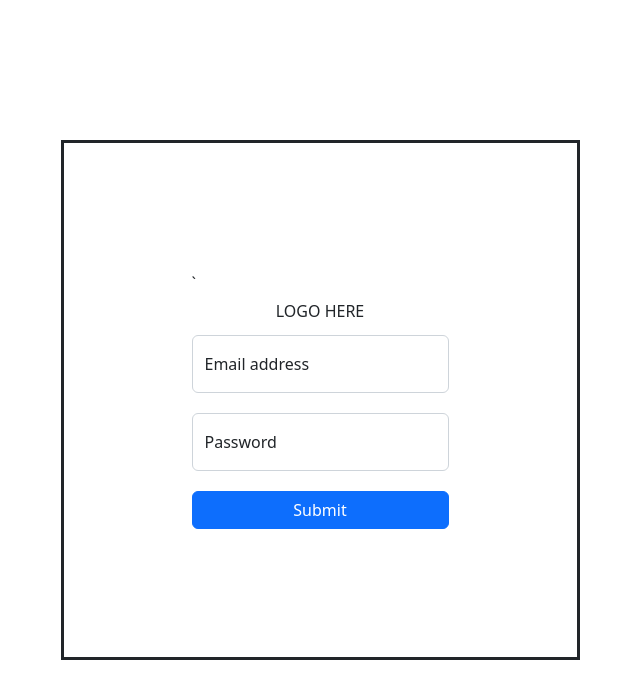
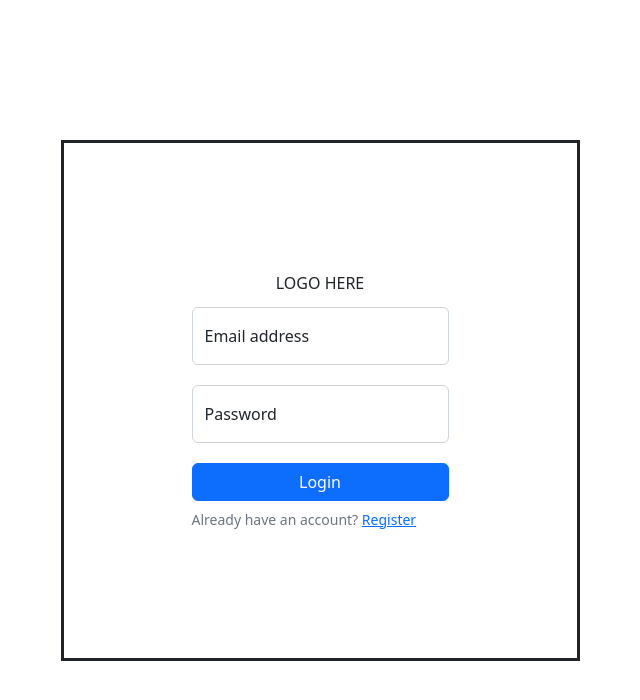
Before and after one commit to smkazun/chatapp-frontend, a React (Create React App) app in the folder chatapp-frontend/: page / in a window 1280 px wide. Shown: the top 700 px of the page, without its empty margins (320-960 px from the left). Built offline with nearby package versions, Linux system fonts and the light colour scheme.

Commit message:
rework login page with login and register forms

```diff
--- a/chatapp-frontend/src/App.tsx
+++ b/chatapp-frontend/src/App.tsx
@@ -1,5 +1,5 @@
-import {BrowserRouter, Route, Routes, Link} from 'react-router-dom';
-import Login from './pages/Login/Login';
+import {BrowserRouter, Route, Routes} from 'react-router-dom';
+import LoginPage from './pages/Login/LoginPage';
 import Home from './pages/Home/Home';
 
 
@@ -9,7 +9,7 @@ const App = () => {
     return (
         <BrowserRouter>
             <Routes>
-                <Route path="/" element={<Login />} />
+                <Route path="/" element={<LoginPage />} />
                 <Route path="home" element={<Home />} />
             </Routes>
 
--- /dev/null
+++ b/chatapp-frontend/src/components/Forms/LoginForm.css
@@ -0,0 +1,13 @@
+.loginContainer{
+    display: flex;
+    justify-content: center;
+    align-items: center;
+    padding: 10%;
+
+    border-style: solid;
+}
+
+/*TODO*/
+.logo{
+    text-align: center;
+}
--- a/chatapp-frontend/src/pages/Login/Login.tsx
+++ b/chatapp-frontend/src/components/Forms/LoginForm.tsx
@@ -4,11 +4,11 @@ import Form from 'react-bootstrap/Form';
 import FloatingLabel from 'react-bootstrap/FloatingLabel';
 import Button from 'react-bootstrap/Button';
 import Stack from 'react-bootstrap/Stack';
-import FormLabel from 'react-bootstrap/FormLabel';
-import './Login.css';
+import './LoginForm.css';
+import { Link } from 'react-router-dom';
 
 
-const Login = () => {
+const LoginForm = ({onFormChange} : any) => {
 
     const [formValues, setFormValues] = useState<LoginFormValues>({username: '', password: ''});
 
@@ -49,16 +49,12 @@ const Login = () => {
     //FormEvents  END---------------------------------------------------------------
 
 
-    //TODO:
+    //TODO: rewrite so loginContainer can be switched out for register form
     return (
-
-        <div className="wrapper">
-            <div className="loginContainer">
+            <div className="loginContainer" >
                 <Form>
                     <Stack gap={1} col-md-5 mx-auto>
-                    `
-                            <Form.Label className="logo"> LOGO HERE</Form.Label>
-
+                        <Form.Label className="logo"> LOGO HERE</Form.Label>
 
                         <Form.Group className="mb-3" controlId="formEmail">
                             <FloatingLabel
@@ -79,14 +75,16 @@ const Login = () => {
                             </FloatingLabel>
                         </Form.Group>
 
-                        <Button variant="primary" type="submit">Submit</Button>
+                        <Button variant="primary" type="submit">Login</Button>
 
+                        <Form.Text className="text-muted">
+                            Already have an account? <Link to='#' onClick={() => onFormChange('register')}>Register</Link>
+                        </Form.Text>
                     </Stack>
                 </Form>
 
             </div>
-        </div>
     );
 }
 
-export default Login;
+export default LoginForm;
--- a/chatapp-frontend/src/pages/Login/Login.css
+++ b/chatapp-frontend/src/components/Forms/RegisterForm.css
@@ -1,4 +1,4 @@
-.loginContainer{
+.registerContainer{
     display: flex;
     justify-content: center;
     align-items: center;
@@ -7,14 +7,6 @@
     border-style: solid;
 }
 
-
-.wrapper{
-    display: flex;
-    justify-content: center;
-    align-items: center;
-    height: 100vh;
-}
-
 /*TODO*/
 .logo{
     text-align: center;
--- /dev/null
+++ b/chatapp-frontend/src/components/Forms/RegisterForm.tsx
@@ -0,0 +1,122 @@
+import React, {ChangeEvent, FormEvent, FormEventHandler, useState} from 'react';
+import {LoginFormValues} from '../../types/types';
+import Form from 'react-bootstrap/Form';
+import FloatingLabel from 'react-bootstrap/FloatingLabel';
+import Button from 'react-bootstrap/Button';
+import Stack from 'react-bootstrap/Stack';
+import './RegisterForm.css'
+import { Link } from 'react-router-dom';
+
+
+
+const RegisterForm = ({onFormChange}: any) => {
+
+    const [formValues, setFormValues] = useState<LoginFormValues>({username: '', password: ''});
+
+
+    //Validation-----------------------------------------------------------
+    const validateForm = (values: LoginFormValues): boolean => {
+
+        //TODO: call validators
+        return false;
+    }
+
+    //Validation END-----------------------------------------------------------
+
+    //FormEvents ---------------------------------------------------------------
+    const onEmailInputChange = (e: ChangeEvent<HTMLInputElement>) => {
+        setFormValues((values) => ({
+            ...values,
+            username: e.target.value,
+        }));
+    }
+
+    const onPasswordInputChange = (e: ChangeEvent<HTMLInputElement>) => {
+        setFormValues((values) => ({
+            ...values,
+            password: e.target.value,
+        }));
+    }
+
+
+    const handleSubmit: FormEventHandler<HTMLFormElement> = (e: FormEvent<HTMLFormElement>) => {
+        e.preventDefault();
+        //validation
+        if(!validateForm(formValues)){
+            //reject
+        }
+
+    }
+    //FormEvents  END---------------------------------------------------------------
+
+
+    //TODO: rewrite so loginContainer can be switched out for register form
+    return (
+
+            <div className="registerContainer">
+                <Form>
+                    <Stack gap={1} col-md-5 mx-auto>
+                            <Form.Label className="logo"> LOGO HERE</Form.Label>
+
+                        <Form.Group className="mb-3" controlId="formFirstName">
+                            <FloatingLabel
+                                controlId="floatingFirstName"
+                                label="First name"
+                            >
+
+                                <Form.Control type="text" placeholder="First Name"/>
+                            </FloatingLabel>
+                        </Form.Group>
+
+                        <Form.Group className="mb-3" controlId="formLastName">
+                            <FloatingLabel
+                                controlId="floatingLastName"
+                                label="Last name"
+                            >
+
+                                <Form.Control type="text" placeholder="Last name"/>
+                            </FloatingLabel>
+                        </Form.Group>
+
+
+                        <Form.Group className="mb-3" controlId="formEmail">
+                            <FloatingLabel
+                                controlId="floatingEmail"
+                                label="Email address"
+                            >
+
+                                <Form.Control type="email" placeholder="Email address"/>
+                            </FloatingLabel>
+                        </Form.Group>
+
+                        <Form.Group className="mb-3" controlId="formPassword">
+                            <FloatingLabel
+                                controlId="floatingPassword"
+                                label="Password"
+                            >
+                                <Form.Control type="password" placeholder="Password"/>
+                            </FloatingLabel>
+                        </Form.Group>
+
+                        <Form.Group className="mb-3" controlId="formConfirmPassword">
+                            <FloatingLabel
+                                controlId="floatingConfirmPassword"
+                                label="Confirm password"
+                            >
+                                <Form.Control type="password" placeholder="Confirm password"/>
+                            </FloatingLabel>
+                        </Form.Group>
+
+                        <Button variant="primary" type="submit">Register</Button>
+
+                        <Form.Text className="text-muted">
+                            Already have an account? <Link to='#' onClick={() => onFormChange('login')}>Login</Link>
+                        </Form.Text>
+                    </Stack>
+                </Form>
+
+            </div>
+    );
+}
+
+export default RegisterForm;
--- /dev/null
+++ b/chatapp-frontend/src/pages/Login/LoginPage.css
@@ -0,0 +1,6 @@
+.wrapper{
+    display: flex;
+    justify-content: center;
+    align-items: center;
+    height: 100vh;
+}
--- /dev/null
+++ b/chatapp-frontend/src/pages/Login/LoginPage.tsx
@@ -0,0 +1,24 @@
+import React, {useState} from 'react';
+import LoginForm from '../../components/Forms/LoginForm';
+import RegisterForm from '../../components/Forms/RegisterForm';
+import './LoginPage.css';
+
+const LoginPage = () => {
+
+   const [currentForm, setCurrentForm] = useState<string>('login');
+
+   const toggleForm = (formName: string) =>{
+    setCurrentForm(formName);
+   }
+
+    //TODO: rewrite so loginContainer can be switched out for register form
+    return (
+
+        <div className="wrapper" >
+           {currentForm === 'login' ? <LoginForm onFormChange={toggleForm}/> : <RegisterForm onFormChange={toggleForm}/>}
+
+        </div>
+    );
+}
+
+export default LoginPage;
```
